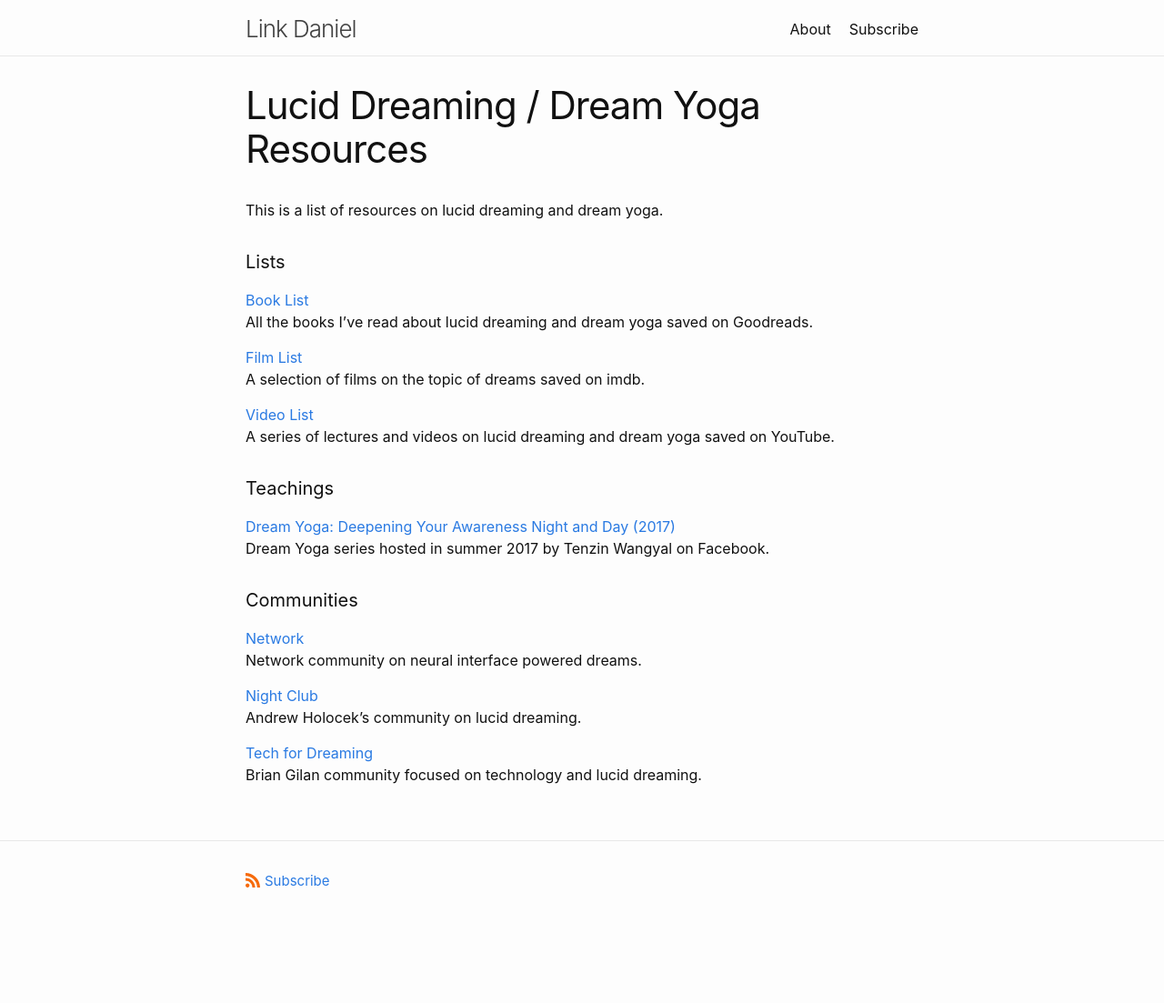
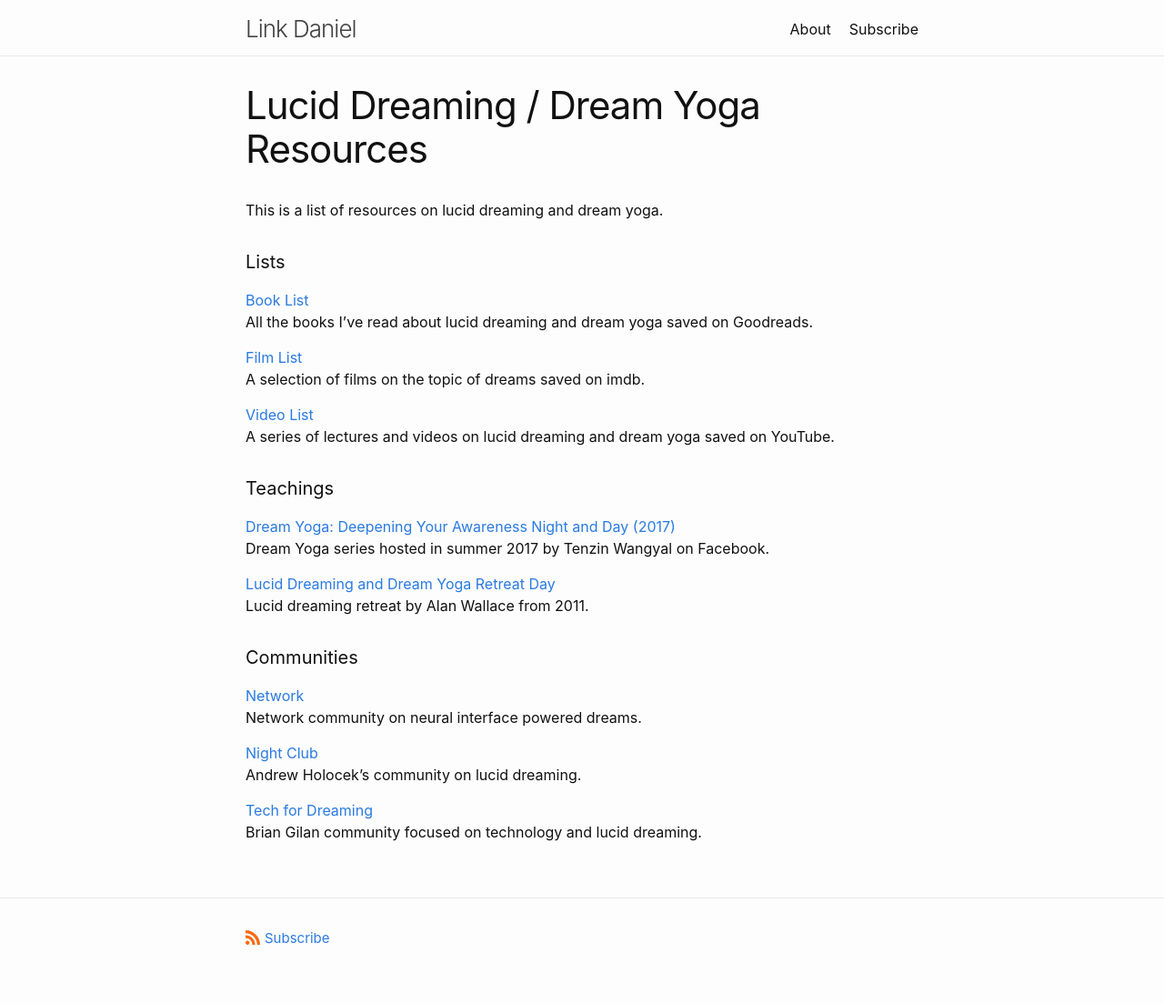
Before and after one commit to link-daniel/link.github.io, a Jekyll site: the page built from dreams.md, in a window 1280 px wide. Shown: the whole page at 91% size. Built offline with Jekyll 4.4.1, drawn with Linux system fonts in a browser that asks for light colours; before the commit the page ends 1040 px from its top, so only the background shows below that.

Commit message:
Update dreams.md

```diff
--- a/dreams.md
+++ b/dreams.md
@@ -27,6 +27,10 @@ A series of lectures and videos on lucid dreaming and dream yoga saved on YouTub
 <br>
 Dream Yoga series hosted in summer 2017 by Tenzin Wangyal on Facebook.
 
+[Lucid Dreaming and Dream Yoga Retreat Day](https://archive.org/details/LucidDreamingAndDreamYogaRetreatDay1/01DreamYogaRetreat111025AfternoonPart1.mp3)
+<br>
+Lucid dreaming retreat by Alan Wallace from 2011.
+
 <h4>Communities</h4>
 
 [Network](https://network.com.de)
```
